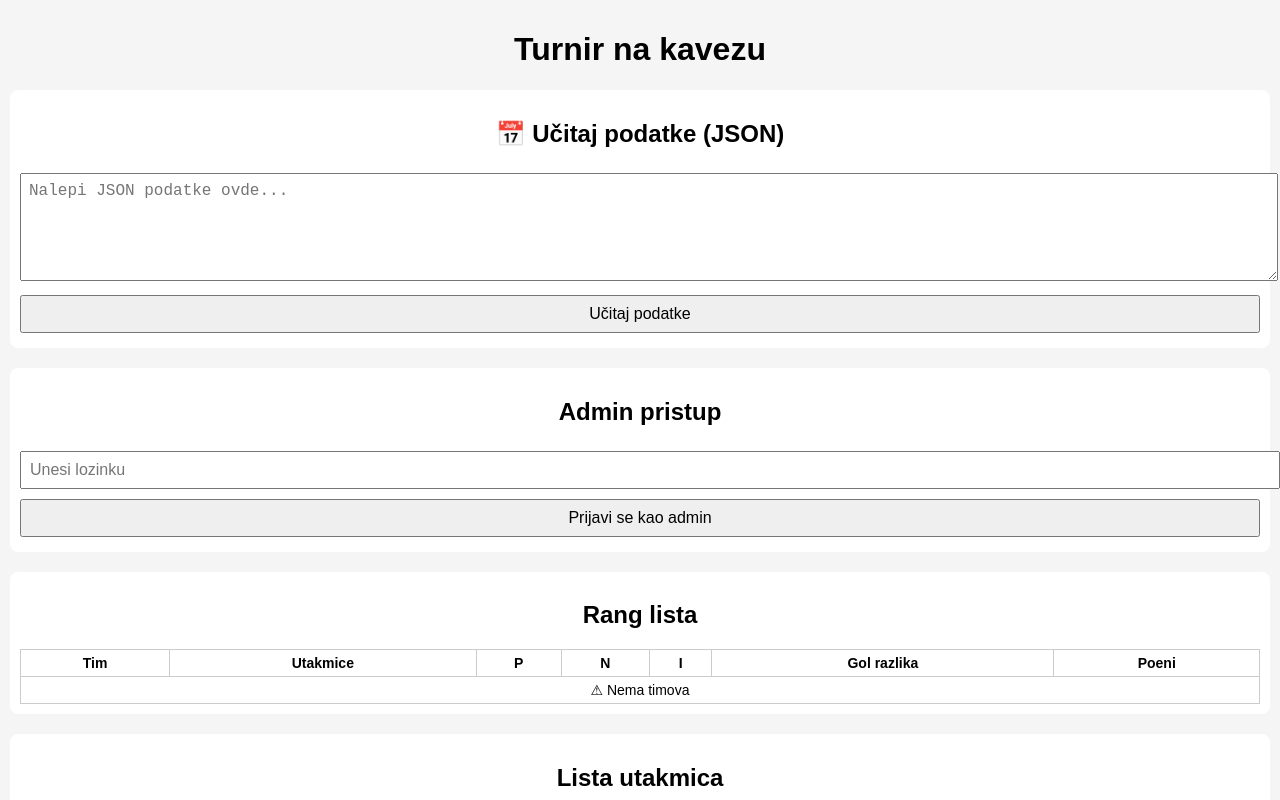
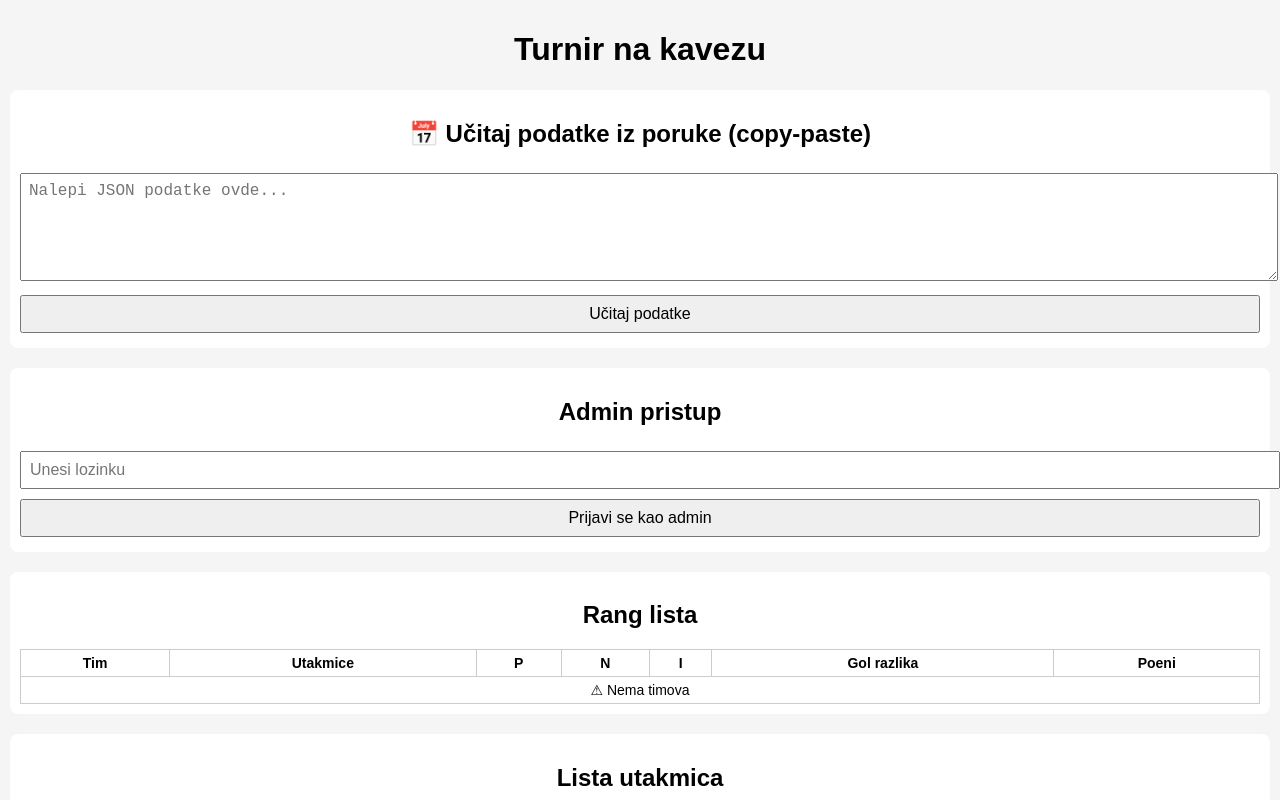
Before and after one commit to JocaNBG/Turnir-na-kavezu, a plain HTML site: page index.html in a window 1280 px wide. Shown: the top 800 px of the page. Drawn offline with Linux system fonts and the light colour scheme.

Commit message:
Update index.html

```diff
--- a/index.html
+++ b/index.html
@@ -28,7 +28,7 @@
 
 <!-- ✅ Import JSON sekcija za korisnike -->
 <div class="section">
-  <h2>📅 Učitaj podatke (JSON)</h2>
+  <h2>📅 Učitaj podatke iz poruke (copy-paste)</h2>
   <textarea id="importTextarea" rows="5" placeholder="Nalepi JSON podatke ovde..."></textarea>
   <button onclick="importData()">Učitaj podatke</button>
 </div>
```
